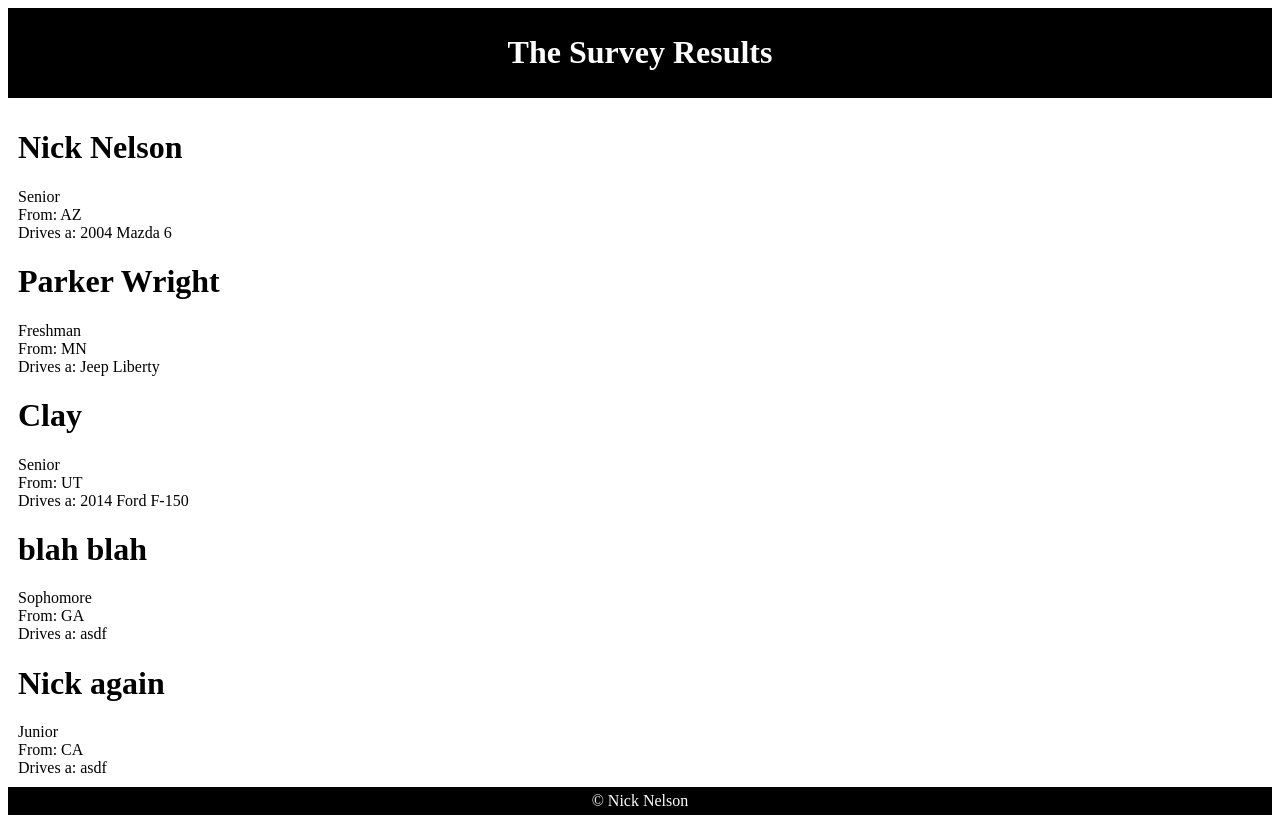
After one commit to nicknlsn/cs313-php, a PHP site: page /assignments/03Survey/surveyResults.php in a window 1280 px wide. The commit adds this page. Run offline with PHP 8.4, Linux system fonts and the light colour scheme.

Commit message:
did the survey assignment

```diff
--- /dev/null
+++ b/assignments/03Survey/css/styles.css
@@ -0,0 +1,23 @@
+#header {
+    background-color:black;
+    color:white;
+    text-align:center;
+    padding:5px;
+}
+#footer {
+    background-color:black;
+    color:white;
+    clear:both;
+    text-align:center;
+    padding:5px;
+}
+#formSection {
+    width:600px;
+    float:left;
+    padding:10px;
+}
+#resultsSection {
+    width:600px;
+    float:left;
+    padding:10px;
+}
--- /dev/null
+++ b/assignments/03Survey/results.txt
@@ -0,0 +1,5 @@
+Nick Nelson:Senior:AZ:2004 Mazda 6
+Parker Wright:Freshman:MN:Jeep Liberty
+Clay:Senior:UT:2014 Ford F-150
+blah blah:Sophomore:GA:asdf
+Nick again:Junior:CA:asdf
--- /dev/null
+++ b/assignments/03Survey/surveyResults.php
@@ -0,0 +1,40 @@
+<?php
+// get all data from file
+// $contents = file_get_contents("results.txt");
+?>
+
+<!DOCTYPE html>
+<html>
+<head>
+	<link rel="stylesheet" type="text/css" href="css/styles.css">
+</head>
+<body>
+	<div id="header">
+		<h1>The Survey Results</h1>
+	</div>
+
+	<div id="resultsSection">
+		<?php
+		$handle = fopen("results.txt", "r");   // we will read line by line
+		if ($handle) {
+			while (($line = fgets($handle)) !== false) {
+        		$set = explode(":", $line);    // split by the ':'
+        		echo "<h1>$set[0]</h1>";       // name
+        		echo "$set[1]<br/>";           // academic level
+        		echo "From: $set[2]<br/>";     // from state
+        		echo "Drives a: $set[3]<br/>"; // car
+			}
+
+			fclose($handle); // close the file
+		} else {
+		    // error opening the file.
+		    echo "Could not open results.txt";
+		}
+		?>
+	</div>
+
+	<div id="footer">
+		© Nick Nelson
+	</div>
+</body>
+</html>
--- a/pages/assignments.php
+++ b/pages/assignments.php
@@ -17,9 +17,9 @@ include '../modules/navBar.html'
 
 		<div class="container">
 			<ul>
-				<!-- <li><a href="../assignments/assignment01.php">Assignment 01</a></li>
-				<li><a href="../assignments/assignment02.php">Assignment 02</a></li> -->
-				<h2>Coming Soon</h2>
+				<li><a href="http://helloworld-nicknelson.rhcloud.com/">Hello World!</a></li>
+				<li><a href="/">Homepage</a></li>
+				<li><a href="/assignments/03Survey/survey.php">Survey</a></li>
 			</ul>
 		</div>
 	</body>
```
Also changed, not shown: assignments/03Survey/handleSurvey.php (added, +16 -0 lines), assignments/03Survey/modules/states.html (added, +53 -0 lines), assignments/03Survey/survey.php (added, +54 -0 lines), assignments/assignment01.php (deleted, +0 -16 lines), assignments/assignment02.php (deleted, +0 -16 lines), 2 other files.
